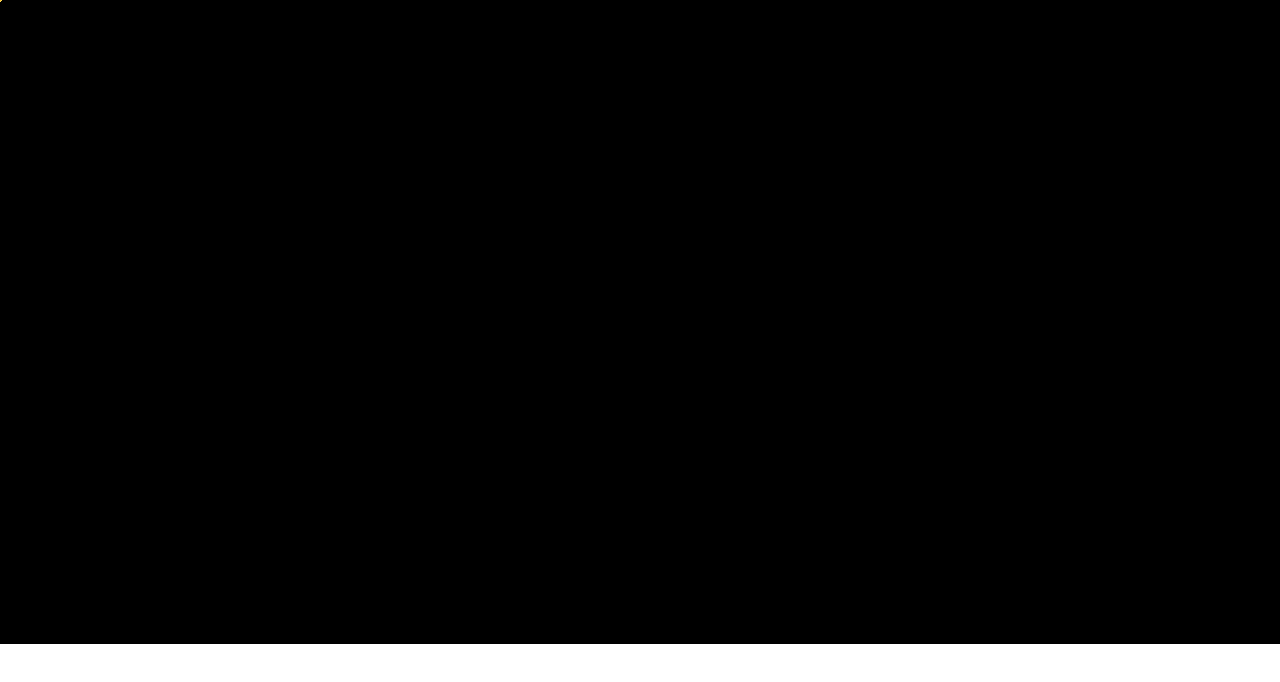
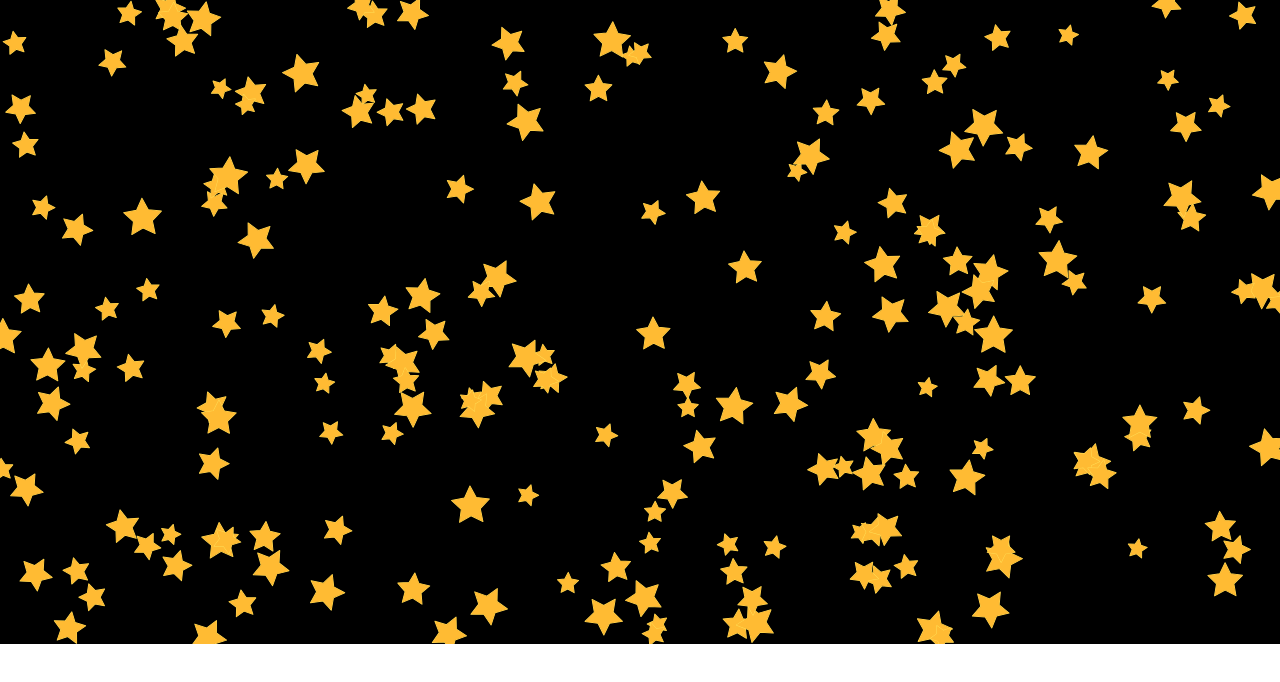
Before and after one commit to JIAYan1214/canvas-demo, a plain HTML site: page DrawstartSky.html in a window 1280 px wide. Drawn offline with Linux system fonts and the light colour scheme.

Commit message:
新增，translate，rotate，scale属性的页面，clip裁剪的页面；

```diff
--- a/DrawstartSky.html
+++ b/DrawstartSky.html
@@ -1,4 +1,5 @@
 <!DOCTYPE html>
+<!--suppress ALL -->
 <html lang="en">
 <head>
     <meta charset="UTF-8">
@@ -11,6 +12,7 @@
 
 <script>
 var width = 1024,height= 768;
+var scale = 0.5;
     window.onload = function(){
 
         var canvas = document.getElementById("canvas");
@@ -27,14 +29,13 @@ var width = 1024,height= 768;
         context.fillStyle = "black";
         context.fillRect(0,0,canvas.width,canvas.height);
 
-
-        var x = 20,y = 30,Radius = 10,radius = 6;
+        let Radius = 20;
 
         for(let i = 0;i< 200 ;i++){
             let Radius = Math.random()*10+10;//10-20 之间的随机数
-            let x = Math.random()*canvas.width;
-            let y = Math.random()*canvas.height;
-            let rotate = Math.random()*360;
+            var x = Math.random()*canvas.width;
+            var y = Math.random()*canvas.height;
+            var rotate = Math.random()*360;
             //存在的问题；星星溢出屏幕的，星星叠加
             drawStart(context,Radius,x,y,rotate);
         }
@@ -43,33 +44,41 @@ var width = 1024,height= 768;
 
     }
     //save（），restore（）状态保存与恢复
+let i =0;
+    function drawStart(context,Radius,x,y,rotate) {
 
-    function drawStart(context,Radius,x,y,rotate) {
         context.save();
-        startPath(context);//绘制标准的五角星
+        let R = Radius;
+        let r = scale*Radius;
+        //绘制在x,y，大小为R,旋转角度的五角星
+        context.translate(x,y);
 
-        //绘制在x,y，大小为R,旋转角度的五角星
+        context.rotate(rotate/180*Math.PI);
+        startPath(context,R,r);//绘制标准的五角星
 
 
 
+        context.lineWidth = 1;
+        context.fillStyle = '#fb3';
+        context.strokeStyle = '#fd5';
+        context.lineJoin = 'round';
+        context.stroke();
+        context.fill();
 
         context.restore();
 
     }
 //绘制标准的五角星
-    function startPath(ctx) {
+    function startPath(ctx,R,r) {
         ctx.beginPath();
         for(let i =0;i<5;i++){
-            ctx.lineTo(Math.cos((18+i*72)/180*Math.PI),-Math.sin((18+i*72)/180*Math.PI));
-            ctx.lineTo(Math.cos((54+i*72 )/180*Math.PI),-Math.sin((54+i*72)/180*Math.PI));
+            ctx.lineTo(Math.cos((18+i*72)/180*Math.PI)*R,-Math.sin((18+i*72)/180*Math.PI)*R);
+            ctx.lineTo(Math.cos((54+i*72 )/180*Math.PI)*r,-Math.sin((54+i*72)/180*Math.PI)*r);
         }
         ctx.closePath();
 
-        ctx.lineWidth = 1;
-        ctx.fillStyle = '#fb3';
-        ctx.strokeStyle = '#fd5';
-        ctx.stroke();
-        ctx.fill();
+
+
     }
 
 
```
Also changed, not shown: Drawstart.html (+1 -0 lines), DrawstartRotate.html (+1 -0 lines), 1 other file.
